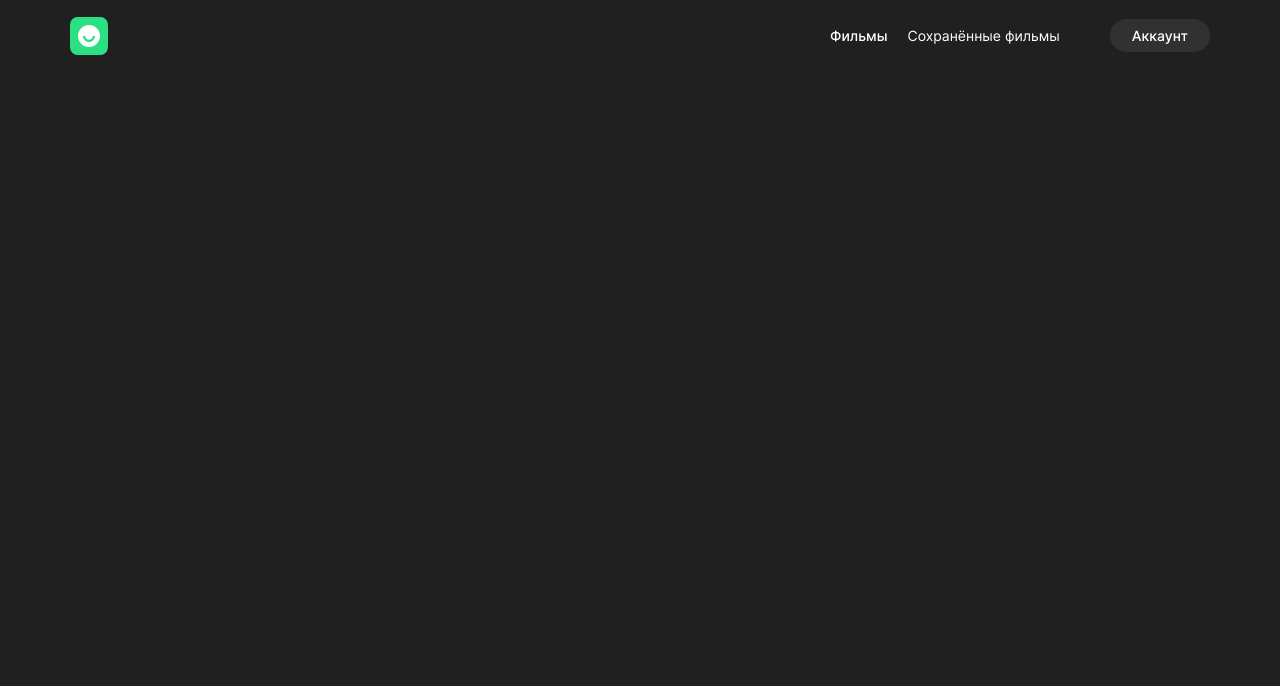
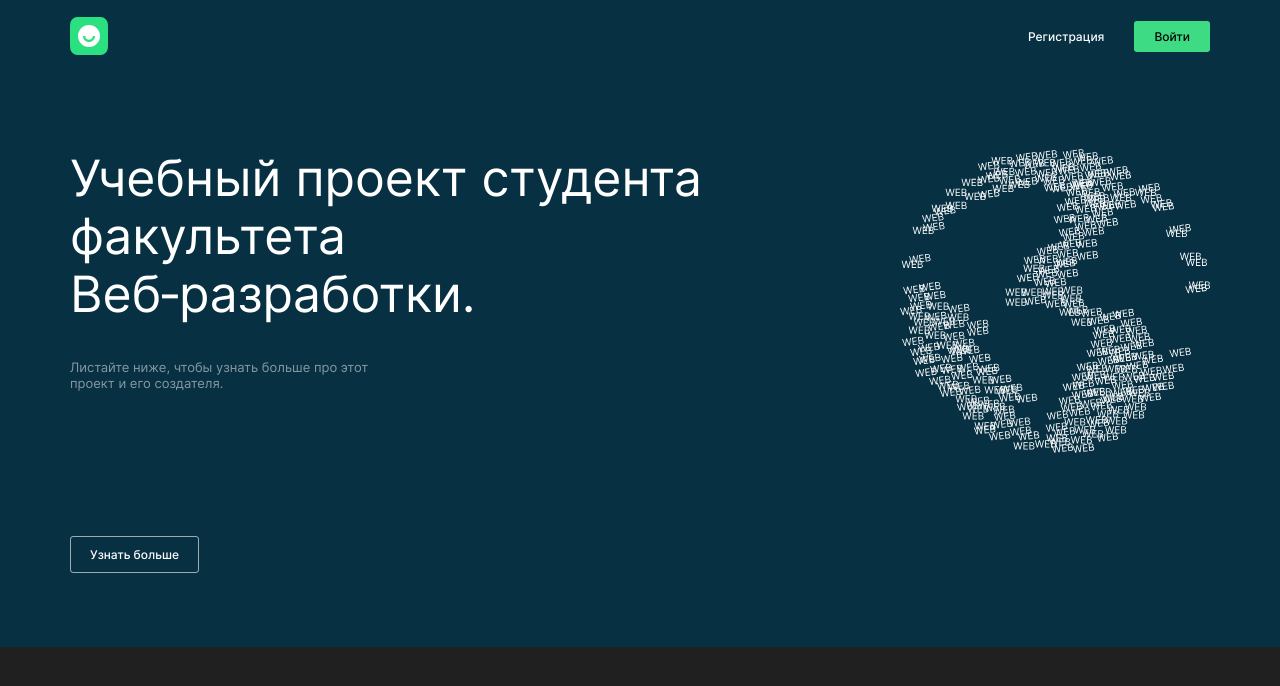
Before and after one commit to Tptechnician/movies-explorer-frontend, a React (Create React App) app: page / in a window 1280 px wide. Shown: the top 686 px of the page. Built offline with nearby package versions, Linux system fonts and the light colour scheme.

Commit message:
HTML-markup: Component: promo

```diff
--- a/src/components/App/App.js
+++ b/src/components/App/App.js
@@ -2,20 +2,26 @@ import React, { useState } from 'react';
 import './App.css';
 import Header from '../Header/Header';
 import Menu from '../Menu/Menu';
+import Main from '../Main/Main';
+import { Route, Switch } from 'react-router-dom';
 
 function App() {
-  const [loggedIn, setLoggedIn] = useState(true);
+  const [loggedIn, setLoggedIn] = useState(false);
   const [isMenuOpen, setIsMenuOpen] = useState(false);
 
   function toggleMenu() {
     setIsMenuOpen(!isMenuOpen);
-    console.log(isMenuOpen);
   }
 
   return (
     <div className="app">
       <Header loggedIn={loggedIn} onToggleMenu={toggleMenu} />
       <Menu isOpen={isMenuOpen} onToggleMenu={toggleMenu} />
+      <Switch>
+        <Route path="/">
+          <Main />
+        </Route>
+      </Switch>
     </div>
   );
 }
--- a/src/components/Main/Main.js
+++ b/src/components/Main/Main.js
@@ -1,8 +1,13 @@
 import React from 'react';
 import './Main.css';
+import Promo from '../Promo/Promo';
 
 function Main() {
-  return <div>hello world</div>;
+  return (
+    <main className="content">
+      <Promo />
+    </main>
+  );
 }
 
 export default Main;
--- a/src/components/Promo/Promo.css
+++ b/src/components/Promo/Promo.css
@@ -0,0 +1,57 @@
+.promo {
+  background-color: #073042;
+  display: flex;
+  flex-direction: row;
+  justify-content: space-between;
+  padding: 78px 70px;
+  margin: 0 auto;
+  height: 420px;
+}
+
+.promo__coteiner-info {
+  margin: 0;
+  padding: 0;
+  max-width: 640px;
+}
+
+.promo__title {
+  font-style: normal;
+  font-weight: 400;
+  font-size: 50px;
+  line-height: 58px;
+  color: white;
+  margin: 0;
+}
+
+.promo__subtitle {
+  font-style: normal;
+  font-weight: 400;
+  font-size: 13px;
+  line-height: 16px;
+  color: white;
+  opacity: 0.5;
+  margin: 36px 0 153px;
+  max-width: 300px;
+}
+
+.promo__link {
+  text-decoration: none;
+  font-style: normal;
+  font-weight: 500;
+  font-size: 12px;
+  line-height: 16px;
+  color: white;
+  border: 1px solid rgba(255, 255, 255, 0.6);
+  border-radius: 3px;
+  padding: 10px 19px;
+  cursor: pointer;
+}
+
+.promo__link:hover {
+  opacity: 0.7;
+}
+
+.promo__logo {
+  width: 310px;
+  height: 304px;
+}
--- a/src/components/Promo/Promo.js
+++ b/src/components/Promo/Promo.js
@@ -1,8 +1,23 @@
 import React from 'react';
+import { Link } from 'react-router-dom';
 import './Promo.css';
+import promoLogo from '../../images/promo-landing-logo.svg';
 
 function Promo() {
-  return <div>hello world</div>;
+  return (
+    <div className="promo">
+      <div className="promo__coteiner-info">
+        <h1 className="promo__title">Учебный проект студента факультета Веб&#8209;разработки.</h1>
+        <p className="promo__subtitle">
+          Листайте ниже, чтобы узнать больше про этот проект и его создателя.
+        </p>
+        <Link className="promo__link" href="#aboutProject">
+          Узнать больше
+        </Link>
+      </div>
+      <img className="promo__logo" src={promoLogo} alt="Logo" />
+    </div>
+  );
 }
 
 export default Promo;
```
Also changed, not shown: src/images/promo-landing-logo.svg (added).
